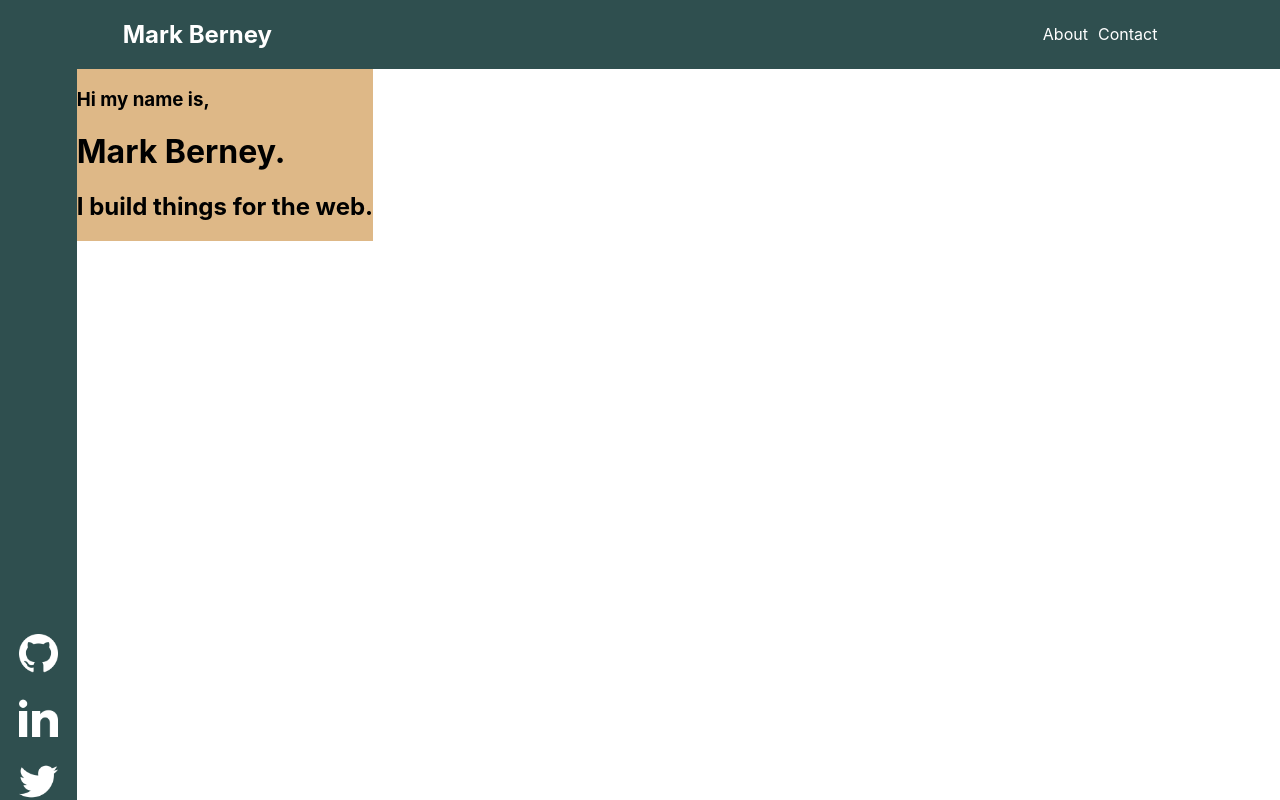
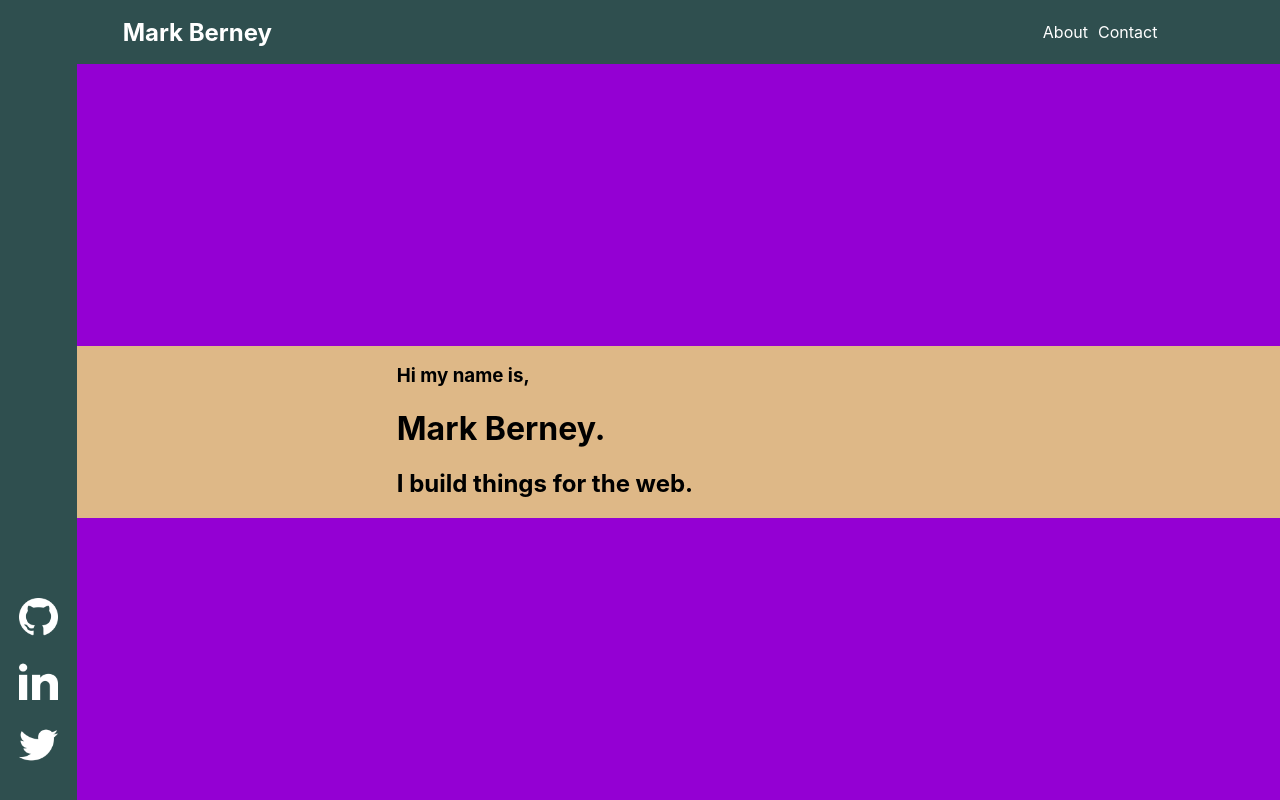
Before and after one commit to berneymark/My-Portfolio-React, a React (Create React App) app: page / in a window 1280 px wide. Built offline with nearby package versions, Linux system fonts and the light colour scheme.

Commit message:
Content layout (centered)

```diff
--- a/src/App.css
+++ b/src/App.css
@@ -1,9 +1,14 @@
+body {
+  overflow-y: hidden;
+}
+
 nav {
   align-items: center;
   background-color: darkslategray;
   color: white;
   display: flex;
   justify-content: space-around;
+  height: 8vh;
 }
 
 nav > * {
@@ -26,7 +31,12 @@ nav > * {
 }
 
 #page {
+  align-content: center;
+  background-color: darkviolet;
   display: flex;
+  flex-direction: column;
+  justify-content: center;
+  height: 92vh;
 }
 
 .socials {
@@ -53,8 +63,7 @@ nav > * {
 }
 
 #content {
-  align-self: flex-end;
   background-color: burlywood;
-  justify-self: center;
   margin-left: 6vw;
+  padding: 0px 25vw;
 }
--- a/src/App.js
+++ b/src/App.js
@@ -9,9 +9,7 @@ import Sidebar from './components/Sidebar';
 function App() {
   return (
     <Router>
-        <header>
-          <Navbar/>
-        </header>
+        <Navbar/>
         <div id="page">
           <Sidebar/>
           <div id="content">
@@ -21,7 +19,7 @@ function App() {
                 element={ <Home/> }
               />
               <Route
-                path ="about"
+                path="about"
                 element={ <About/> }
               />
               <Route
```
